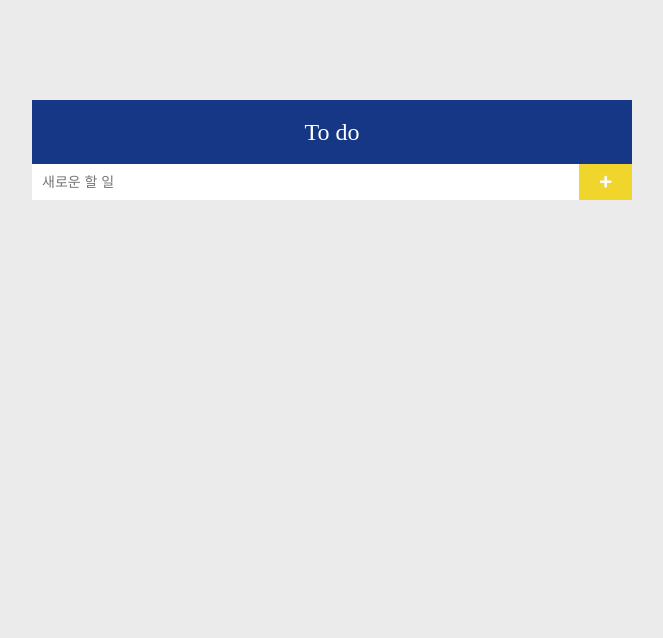
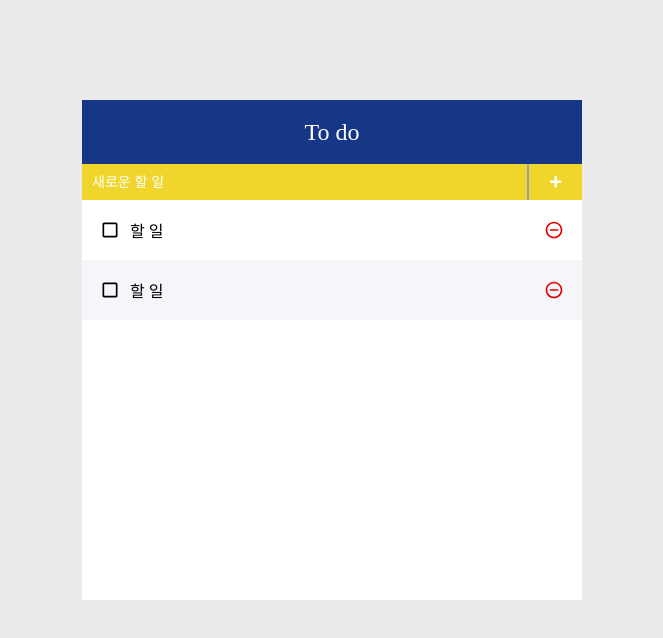
Before and after one commit to hajin0324/todo-app, a React (Create React App) app: page / in a window 1280 px wide. Shown: the top 638 px of the page, without its empty margins (308-971 px from the left). Built offline with nearby package versions, Linux system fonts and the light colour scheme.

Commit message:
Feat: 할 일 목록 구현

```diff
--- a/src/App.js
+++ b/src/App.js
@@ -2,11 +2,13 @@ import React from 'react';
 import './App.css';
 import TodoContainer from './components/TodoContainer/TodoContainer'
 import TodoInput from './components/TodoInput/TodoInput';
+import TodoList from './components/TodoList/TodoList';
 
 function App() {
   return (
     <TodoContainer>
       <TodoInput />
+      <TodoList />
     </TodoContainer>
   );
 }
--- a/src/components/TodoContainer/TodoContainer.scss
+++ b/src/components/TodoContainer/TodoContainer.scss
@@ -1,6 +1,6 @@
 .todoContainer {
   overflow: hidden;
-  width: 600px;
+  width: 500px;
   margin-top: 100px;
   margin-right: auto;
   margin-left: auto;
--- a/src/components/TodoInput/TodoInput.scss
+++ b/src/components/TodoInput/TodoInput.scss
@@ -2,11 +2,15 @@
   display: flex;
   input {
     flex: 1;
+    background-color: rgb(240, 214, 44);
     border: none;
+    border-right: solid rgb(152, 161, 192) 2px;
     outline: none;
     padding: 10px;
     font-size: 14px;
-    color: black;
+    &::placeholder {
+      color: white;
+    }
   }
 }
 
--- /dev/null
+++ b/src/components/TodoList/TodoList.js
@@ -0,0 +1,13 @@
+import TodoListItem from '../TodoListItem/TodoListItem';
+import './TodoList.scss'
+
+const TodoList = () => {
+  return (
+    <div className="todoList">
+      <TodoListItem />
+      <TodoListItem />
+    </div>
+  );
+};
+
+export default TodoList;
--- /dev/null
+++ b/src/components/TodoList/TodoList.scss
@@ -0,0 +1,5 @@
+.todoList {
+  overflow-y: auto;
+  min-height: 400px;
+  max-height: 600px;
+}
--- /dev/null
+++ b/src/components/TodoListItem/TodoListItem.js
@@ -0,0 +1,17 @@
+import { MdCheckBoxOutlineBlank, MdRemoveCircleOutline } from "react-icons/md";
+import './TodoListItem.scss';
+
+
+const TodoListItem = () => {
+  return (
+    <div className="todoListItem">
+      <div className="todoWrapper">
+        <MdCheckBoxOutlineBlank />
+        <div className="todo">할 일</div>
+      </div>
+      <MdRemoveCircleOutline className="removeBtn" />
+    </div>
+  );
+};
+
+export default TodoListItem;
--- /dev/null
+++ b/src/components/TodoListItem/TodoListItem.scss
@@ -0,0 +1,39 @@
+.todoListItem {
+  display: flex;
+  padding: 18px;
+  align-items: center;
+  &:nth-child(even) {
+    background: rgb(245, 245, 250);
+  }
+}
+
+.todoWrapper {
+  display: flex;
+  flex: 1;
+  align-items: center;
+  cursor: pointer;
+  svg {
+    font-size: 20px;
+    margin-right: 10px;
+  }
+  .todo {
+    flex: 1;
+  }
+  &.checked {
+    svg {
+      color: rgb(22, 54, 134);
+    }
+    .text {
+      color: #b3bcc4;
+    }
+  }
+}
+
+.removeBtn {
+  font-size: 20px;
+  color: rgb(226, 0, 0);
+  cursor: pointer;
+  &:hover {
+    color: rgb(22, 54, 134);
+  }
+}
```
